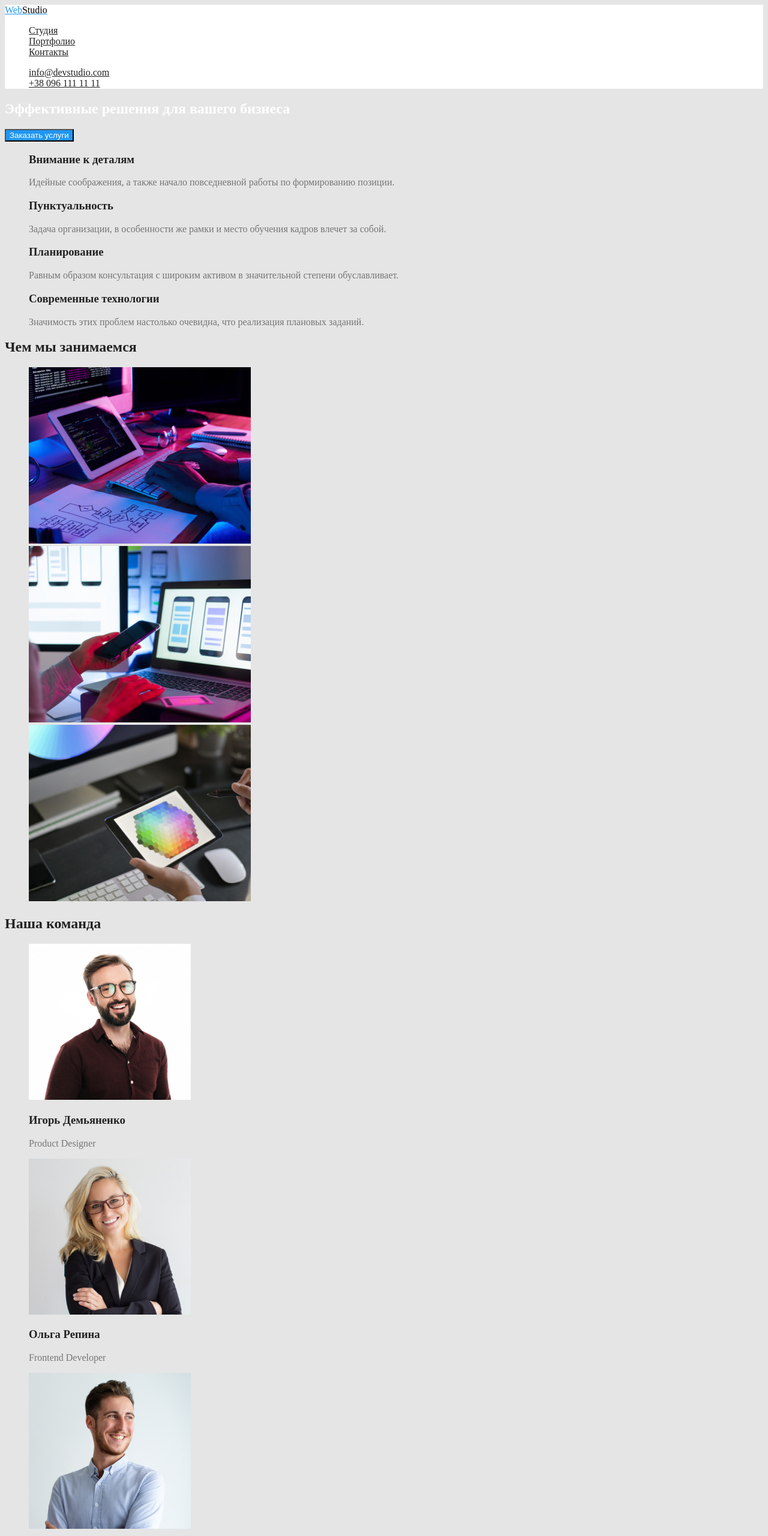
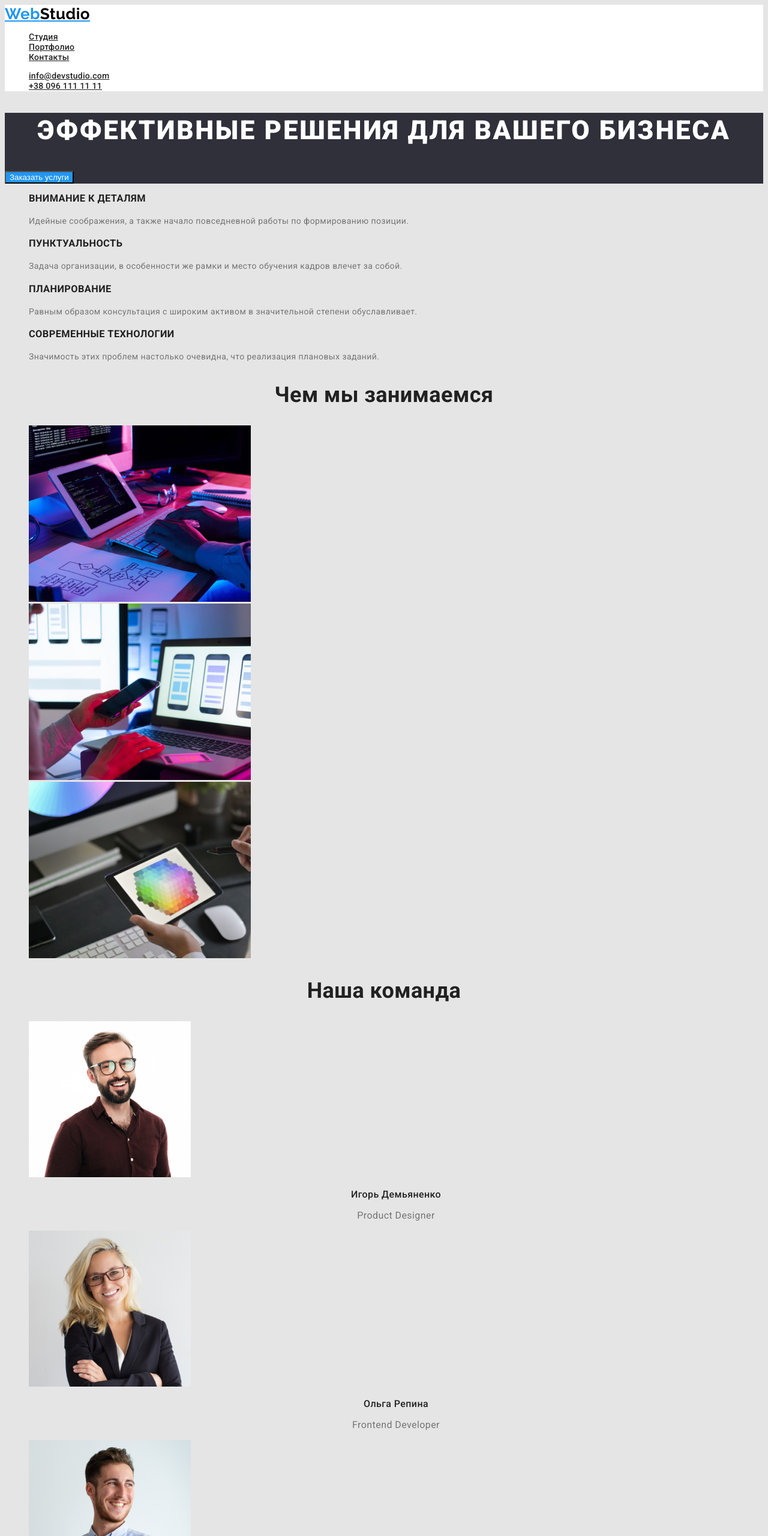
Before and after one commit to pylypchukroman/goit-markup-hw-02, a plain HTML site: page index.html in a window 1280 px wide. Shown: the top 2560 px of the page at 60% size. Drawn offline with Linux system fonts and the light colour scheme.

Commit message:
додає шрифти

```diff
--- a/css/styles.css
+++ b/css/styles.css
@@ -16,6 +16,9 @@
 
 body {
   background-color: #e5e5e5;
+  font-family: Roboto, Arial, Helvetica, sans-serif;
+  letter-spacing: 0.03em;
+  font-size: 14px;
 }
 footer {
   background-color: #2f303a;
@@ -33,21 +36,38 @@ ul {
 /* логотип */
 .logo {
   color: var(--accent-color);
+  font-family: Raleway, Arial, Helvetica, sans-serif;
+  font-weight: 700;
+  font-size: 26px;
+  line-height: 1.19;
 }
 .logo-second-color {
   color: #000000;
+  font-family: Raleway, Arial, Helvetica, sans-serif;
+  font-weight: 700;
+  font-size: 26px;
+  line-height: 1.19;
 }
 /* навигация по страницах */
 .site-nav a {
   color: var(--title-text-color);
+  font-weight: 500;
+  line-height: 1.14;
+  letter-spacing: 0.02em;
 }
 .site-nav a:hover,
 .site-nav a:active {
   color: var(--accent-color);
+  font-weight: 500;
+  line-height: 1.14;
+  letter-spacing: 0.02em;
 }
 /* навигация по контактах */
 .cont-nav a {
   color: var(--title-text-color);
+  font-weight: 500;
+  line-height: 1.14;
+  letter-spacing: 0.02em;
 }
 .cont-nav a:hover,
 .cont-nav a:active {
@@ -57,9 +77,16 @@ ul {
 /* основная часть */
 /* блок хиро */
 .hero {
+  background-color: #2f303a;
 }
 .hero-text {
   color: var(--primary-white);
+  font-weight: 900;
+  font-size: 44px;
+  line-height: 1.36;
+  text-align: center;
+  letter-spacing: 0.06em;
+  text-transform: uppercase;
 }
 /* блок кнопок */
 .button {
@@ -79,24 +106,39 @@ ul {
 }
 .benefits-title {
   color: var(--title-text-color);
+  font-weight: 700;
+  line-height: 1.14;
+  text-transform: uppercase;
 }
 .benefits-text {
   color: var(--primary-text-color);
+  line-height: 1.71;
 }
 /* блок работы */
 .work {
 }
 .section-title {
   color: var(--title-text-color);
+  font-weight: 700;
+  font-size: 36px;
+  line-height: 1.17;
+  text-align: center;
 }
 /* блок команда */
 .team {
 }
 .team-name {
   color: var(--title-text-color);
+  font-weight: 500;
+  font-size: 16px;
+  line-height: 1.19;
+  text-align: center;
 }
 .team-position {
   color: var(--primary-text-color);
+  font-size: 16px;
+  line-height: 1.19;
+  text-align: center;
 }
 /* блок фильтр */
 .filter {
@@ -106,20 +148,33 @@ ul {
 }
 .projects-title {
   color: var(--title-text-color);
+  font-weight: 700;
+  font-size: 18px;
+  line-height: 2;
+  letter-spacing: 0.06em;
 }
 .projects-description {
   color: var(--primary-text-color);
+  font-size: 16px;
+  line-height: 1.88;
 }
 
 /* футер */
 /* блок адреса */
 .address {
   color: var(--primary-white);
+  font-weight: 400;
+  line-height: 1.7;
 }
 /* блок контактов */
 .contacts a {
   color: var(--secondary-white);
+  line-height: 1.17;
 }
 .logo-second-color-footer {
   color: var(--primary-white);
+  font-family: Raleway, Arial, Helvetica, sans-serif;
+  font-weight: 700;
+  font-size: 26px;
+  line-height: 1.19;
 }
--- a/index.html
+++ b/index.html
@@ -5,6 +5,10 @@
     <meta http-equiv="X-UA-Compatible" content="IE=edge">
     <meta name="viewport" content="width=device-width, initial-scale=1.0">
     <title>Студия</title>
+    <link rel="preconnect" href="https://fonts.googleapis.com">
+    <link rel="preconnect" href="https://fonts.gstatic.com" crossorigin>
+    <link href="https://fonts.googleapis.com/css2?family=Raleway:wght@700&family=Roboto:wght@400;500;700;900&display=swap"
+        rel="stylesheet">
     <link rel="stylesheet" href="./css/styles.css">
 </head>
 <body>
```
Also changed, not shown: portfolio.html (+18 -13 lines).
